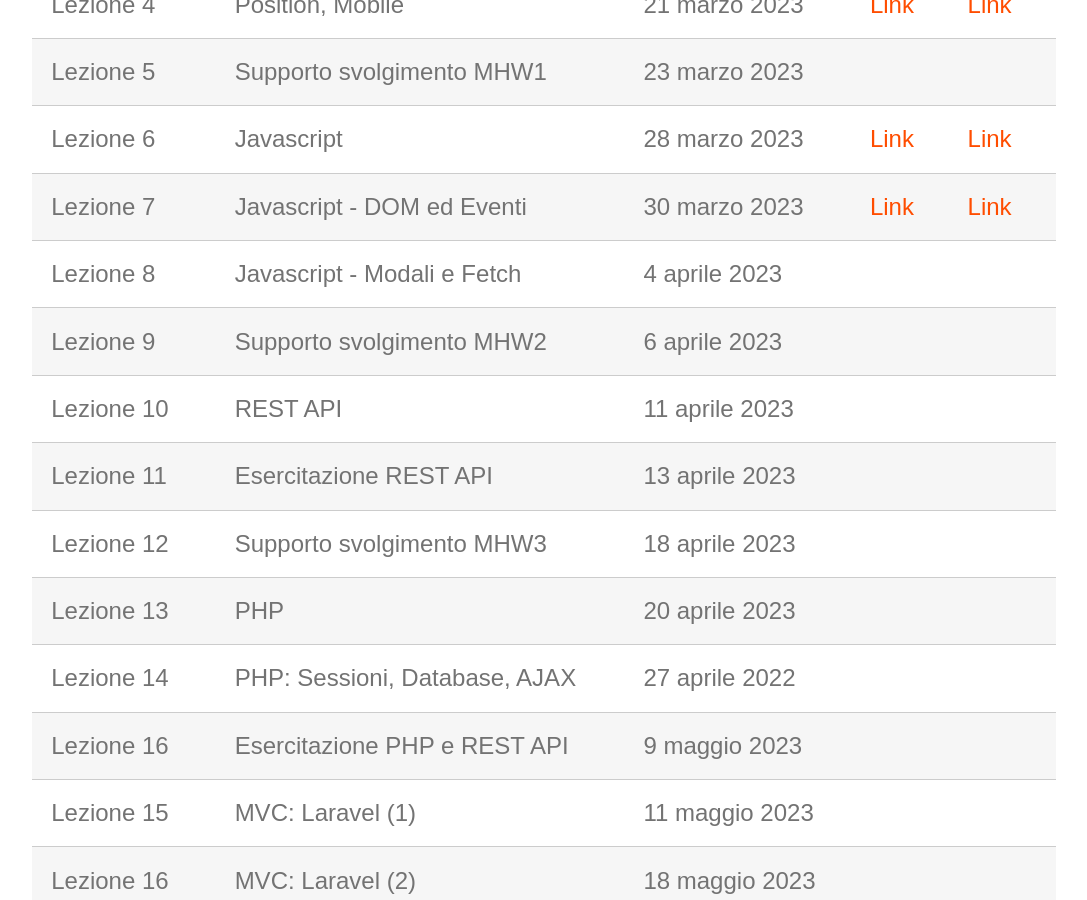
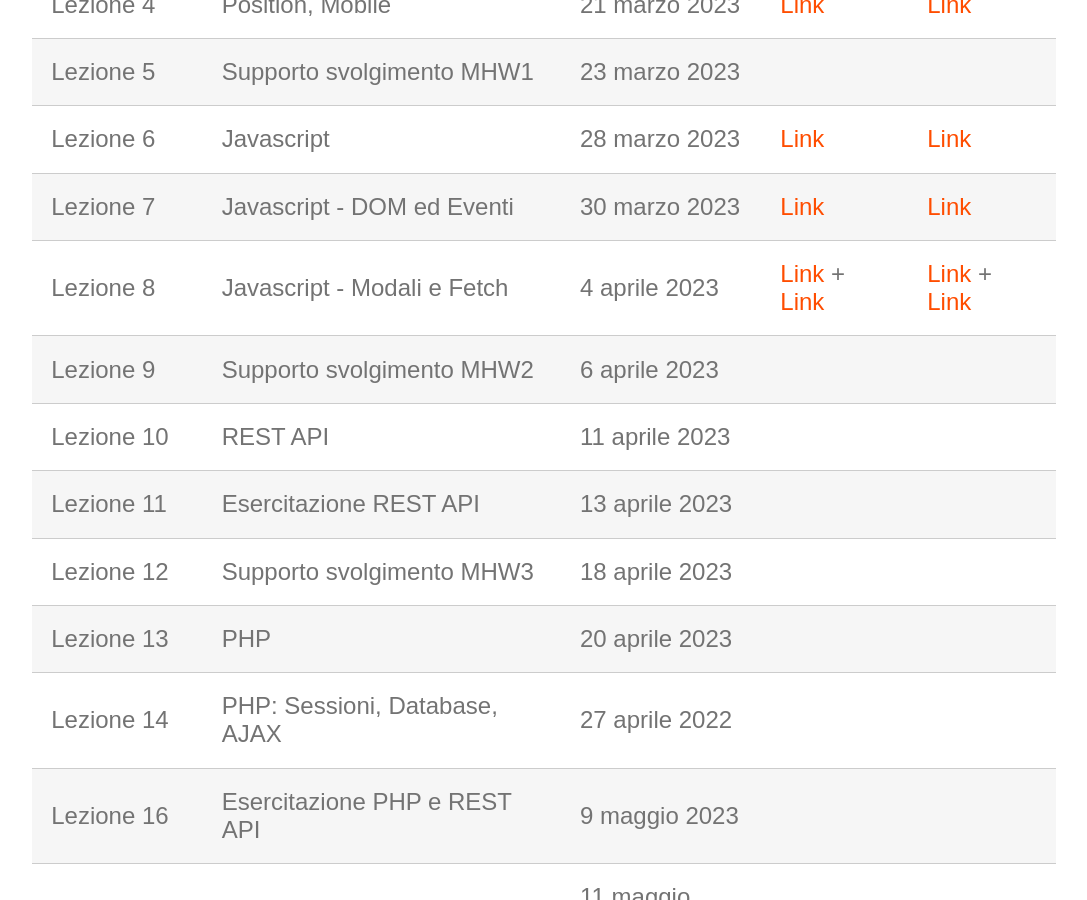
Before and after one commit to perceivelab/wp-al-23, a Jekyll site: the page built from lezioni.md, in a window 1280 px wide and 900 px high, scrolled down 634 px. Shown: the whole window, without its empty margins (96-1183 px from the left). Built offline with Jekyll 4.4.1, drawn with Linux system fonts in a browser that asks for light colours; our own code applies the rules of GitHub Pages for plain Markdown files.

Commit message:
Added lezioni 7-8

```diff
--- a/lezioni.md
+++ b/lezioni.md
@@ -15,7 +15,7 @@ layout: page
 | Lezione 5    | Supporto svolgimento MHW1        | 23 marzo 2023  | |
 | Lezione 6    | Javascript                       | 28 marzo 2023  | [Link](https://studentiunict-my.sharepoint.com/:b:/g/personal/simone_palazzo_unict_it/EcmXnHf9BoBEuKcwap0rdVcBAVE_VLyi9Wpypz96SNOZ3Q?e=e6kTAl) | [Link](https://studentiunict-my.sharepoint.com/:u:/g/personal/simone_palazzo_unict_it/Ed6T1tBnKGFNpj82zvBxd0wB8P0HkTwjRpbXrkrtkA6YrA?e=yE8jkJ) |
 | Lezione 7    | Javascript - DOM ed Eventi       | 30 marzo 2023  | [Link](https://studentiunict-my.sharepoint.com/:b:/g/personal/simone_palazzo_unict_it/EatJ9sOeevlBkZp3MYEJgv8BLcao9MrBB5WiWNNJZWQj-A?e=IbjsCZ) | [Link](https://studentiunict-my.sharepoint.com/:u:/g/personal/simone_palazzo_unict_it/EQEOKQiVOulMrjam69ktPhYBpAz8G1lgyC2cVvavyySEhQ?e=hD2g5T) |
-| Lezione 8    | Javascript - Modali e Fetch      | 4 aprile 2023  | |
+| Lezione 8    | Javascript - Modali e Fetch      | 4 aprile 2023  | [Link](https://studentiunict-my.sharepoint.com/:b:/g/personal/simone_palazzo_unict_it/EdpXoZFbNn5GiDJZ8XSK3iwBKmjkZz7tluG3_EfVF0IkDA?e=Jg9nGt) + [Link](https://studentiunict-my.sharepoint.com/:b:/g/personal/simone_palazzo_unict_it/ESFDDSAtmjNDms5dBeB-lv8BypOtyQ9DxpmfrS4o2UPpiQ?e=TSpMlX) | [Link](https://studentiunict-my.sharepoint.com/:u:/g/personal/simone_palazzo_unict_it/EdPyoLeG2S9Ou7hA65dz0lUBBPvElKZi6dWYuF04WZ758g?e=9yGV0g) + [Link](https://studentiunict-my.sharepoint.com/:u:/g/personal/simone_palazzo_unict_it/EQFc9clA2o9Jn62kboV90xEBFoDT3lpCQYH2Lk3ham5rHg?e=3M5IqV) |
 | Lezione 9    | Supporto svolgimento MHW2        | 6 aprile 2023  | |
 | Lezione 10   | REST API                         | 11 aprile 2023 | |
 | Lezione 11   | Esercitazione REST API           | 13 aprile 2023 | |
```
